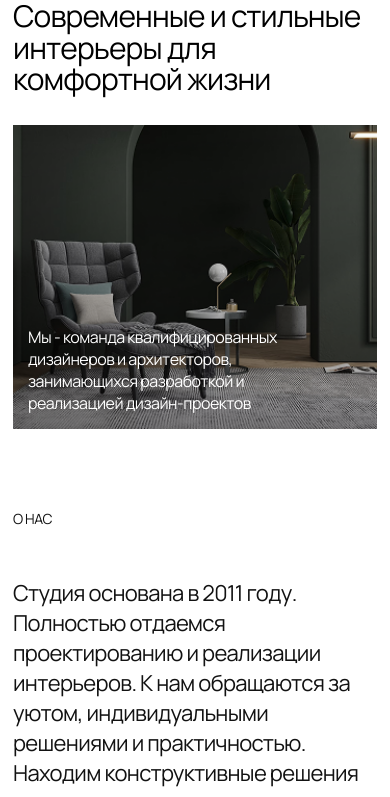
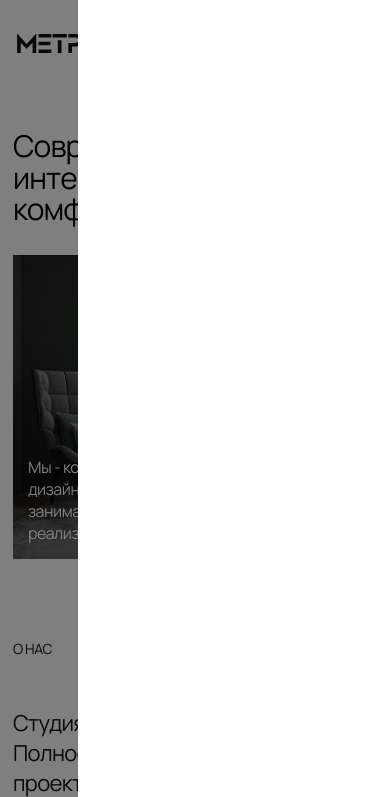
Before and after one commit to MaratAub/Metrika, a plain HTML site: page index.html in a window 390 px wide. Shown: the top 797 px of the page. Drawn offline with Linux system fonts and the light colour scheme.

Commit message:
начал делать бургер

```diff
--- a/index.html
+++ b/index.html
@@ -16,9 +16,9 @@
 </head>
 
 <body>
-    <!-- <header class="header">
+    <header class="header">
         <div class="container">
-            <div class="header__wrapper">
+            <div class="header__inner">
                 <a href="#" class="header__logo-link" aria-label="На главную">
                     <img src="resources/metrika.svg" alt="Логотип Метрика" class="header__logo">
                 </a>
@@ -30,9 +30,13 @@
                         <li class="header__nav-item"><a href="#contacts" class="header__nav-link">Контакты</a></li>
                     </ul>
                 </nav>
+                <div class="burger-btn"></div>
             </div>
         </div>
-    </header> -->
+    </header>
+    <div class="burger burger_open">
+        <div class="burger__content"></div>
+    </div>
 
     <main class="main">
         <section class="hero">
@@ -258,6 +262,7 @@
 
     <script src="scripts/gallery.js"></script>
     <script src="scripts/popup.js"></script>
+    <script src="scripts/burger.js"></script>
 </body>
 
 </html>
--- /dev/null
+++ b/scripts/burger.js
@@ -0,0 +1,24 @@
+const BURGER_OPENED_CLASSNAME = 'burger_open';
+const BURGER_BTN_OPENED_CLASSNAME = 'burger-btn_open';
+const BODY_FIXED_CLASSNAME = 'body_fixed';
+
+const bodyNode = document.querySelector('body');
+const burgerNode = document.querySelector('.js-burger');
+const burgerBtnNode = document.querySelector('.js-burger-btn');
+const burgerContentNode = document.querySelector('.js-burger__content')
+
+burgerBtnNode.addEventListener('click', toggleBurger);
+
+burgerNode.addEventListener('click', (event) => {
+    const isClickOutsideContent = !event.composedPath().includes(burgerContentNode)
+
+    if (isClickOutsideContent) {
+        toggleBurger();
+    }
+})
+
+function toggleBurger() {
+    burgerNode.classList.toggle(BURGER_OPENED_CLASSNAME);
+    bodyNode.classList.toggle(BODY_FIXED_CLASSNAME);
+    burgerBtnNode.classList.toggle(BURGER_BTN_OPENED_CLASSNAME);
+}
--- a/styles/header.css
+++ b/styles/header.css
@@ -4,7 +4,7 @@
     margin-bottom: 70px;
 }
 
-.header__wrapper {
+.header__inner {
     display: flex;
     justify-content: space-between;
     align-items: center;
@@ -17,9 +17,6 @@
 .header__nav-list {
     display: flex;
     gap: 60px;
-    list-style: none;
-    margin: 0;
-    padding: 0;
 }
 
 .header__nav-link {
@@ -37,6 +34,36 @@
     border-bottom: 1px solid #121212 ;
 }
 
+.burger-btn {
+    display: none;
+}
+
+.burger {
+    position: fixed;
+    top: 0;
+    left: 0;
+    width: 100%;
+    height: 100%;
+    display: flex;
+    justify-content: end;
+    background-color:rgba(0, 0, 0, 0.5);
+    z-index: 100;
+    opacity: 0;
+    visibility: hidden;
+    transition: all 0.2s ease;
+}
+.burger_open {
+    opacity: 1;
+    visibility: visible;
+}
+
+.burger__content {
+    width: 80%;
+    height: 100%;
+    background-color: #fff;
+
+}
+
 @media (max-width: 1199px) {
     .header {
         margin-bottom: 73.8px;
@@ -44,4 +71,19 @@
     .header__logo {
         height: 21.4px;
     }
+    .header__nav-list {
+        display: none;
+    }
+    .burger-btn {
+        display: block;
+        width: 50px;
+        height: 10px;
+        background-image: url('../resources/burger.png');
+        background-repeat: no-repeat;
+        cursor: pointer;
+    }
 }
+
+@media (max-width: 767px) {
+
+}
--- a/styles/popup.css
+++ b/styles/popup.css
@@ -20,11 +20,11 @@
 }
 .popup__content{
     position: relative;
-    overflow-x: scroll; /* убрать скрол бар */
     width: 777px;
     padding-left: 55px;
     padding-right: 79px;
     max-height: 100%;
+    overflow-y: auto;
     border-radius: 10px;
     background: #FFF;
 }
```
Also changed, not shown: resources/burger.png (added).
